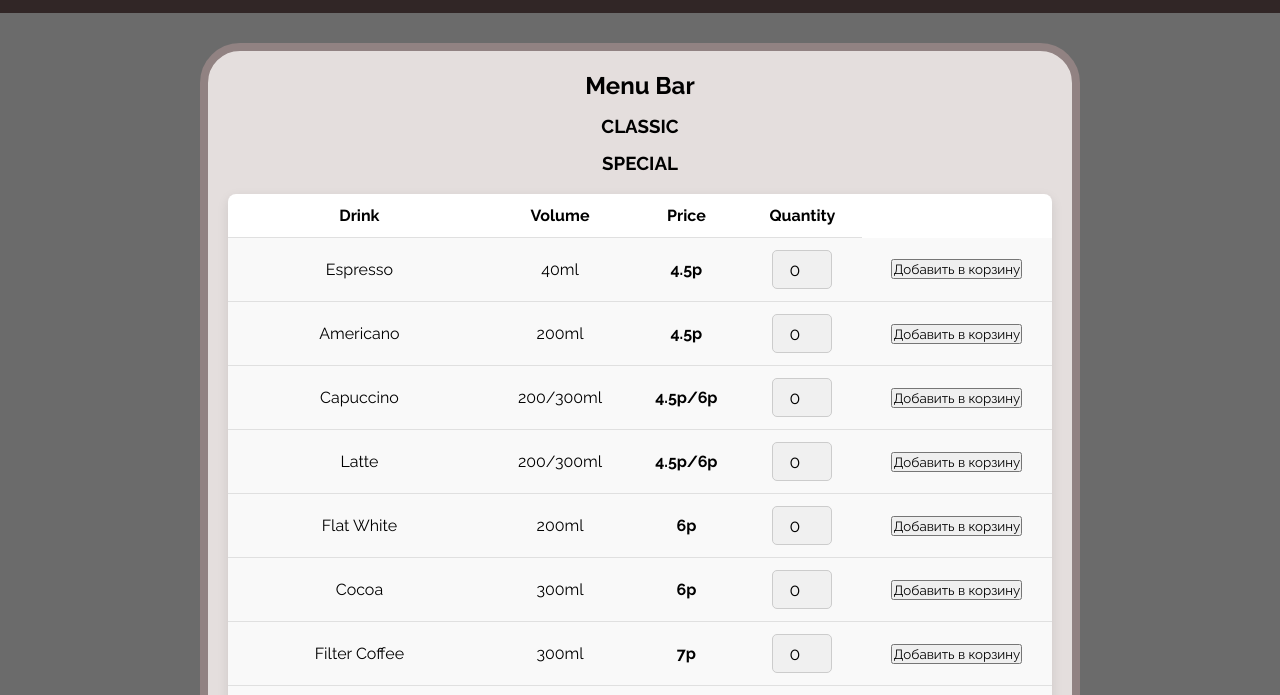
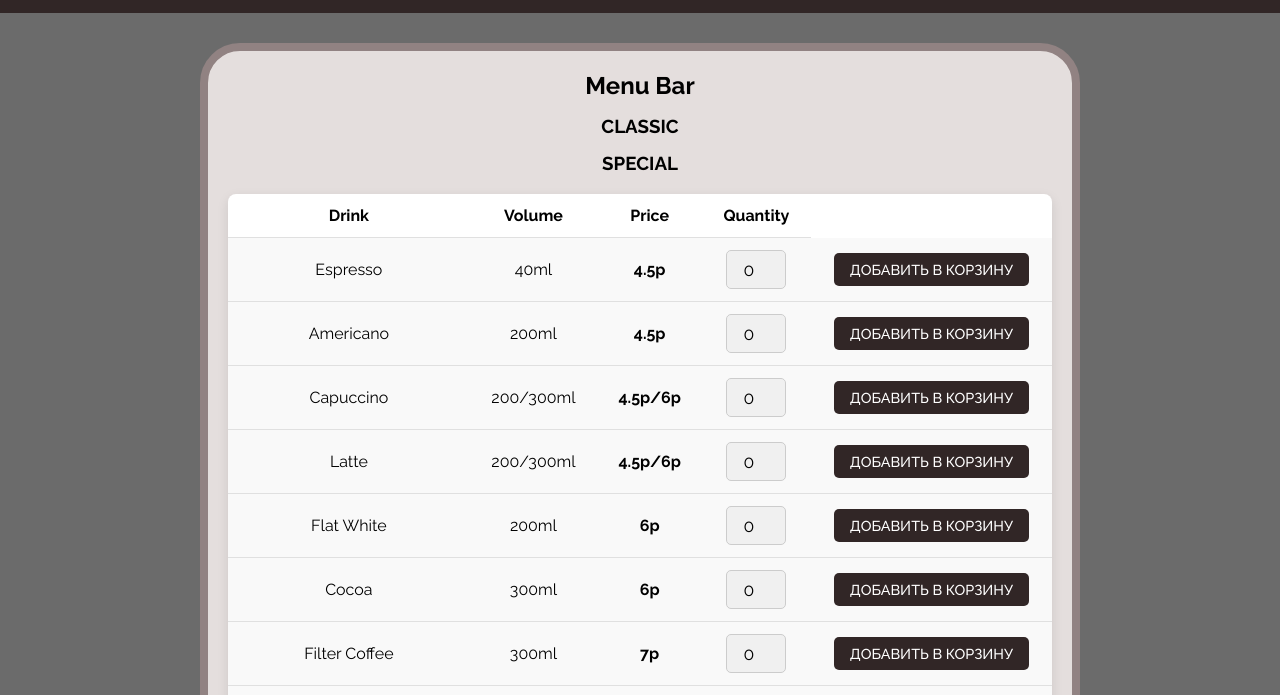
Before and after one commit to kwapetta2/mysite, a website: page products.html in a window 1280 px wide. Shown: the part 79-774 px from the top of the page. Drawn offline with nearby package versions, Linux system fonts and the light colour scheme.

Commit message:
Update style2.css
изменение стиля кнопки добавить в корзину

```diff
--- a/style2.css
+++ b/style2.css
@@ -207,3 +207,29 @@ tr:hover {
     h3 {
         margin-top: 15px; /* Отступ сверху для каждого h3 */
     }
+    td button {
+        background: rgb(49, 38, 38); /* Matching modal button background */
+        color: white;
+        border: none;
+        padding: 0.5rem 1rem; /* Reduced padding for smaller size */
+        border-radius: 5px;
+        font-size: 0.9rem; /* Smaller font size */
+        font-weight: 500;
+        cursor: pointer;
+        transition: background 0.3s ease, transform 0.3s ease;
+        font-family: 'Raleway', sans-serif; /* Consistent typography */
+        text-transform: uppercase; /* Matches modal button style */
+    }
+
+    td button:hover {
+        background: rgb(80, 70, 70); /* Matching modal button hover */
+        transform: translateY(-2px); /* Subtle lift effect */
+        box-shadow: 0 4px 12px rgba(0, 0, 0, 0.3); /* Matching shadow */
+    }
+
+    @media (max-width: 600px) {
+        td button {
+            padding: 0.4rem 0.8rem; /* Even smaller padding for mobile */
+            font-size: 0.8rem; /* Smaller text for mobile */
+        }
+    }
```
